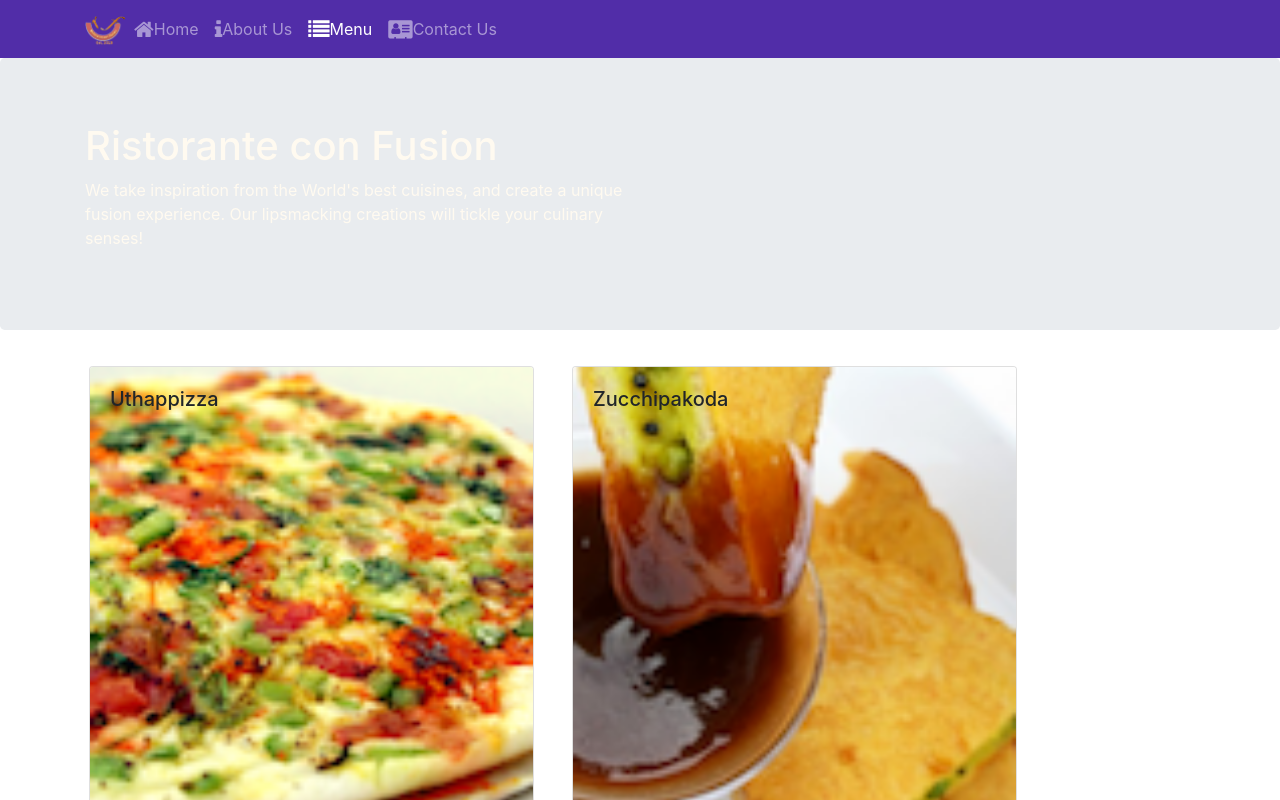
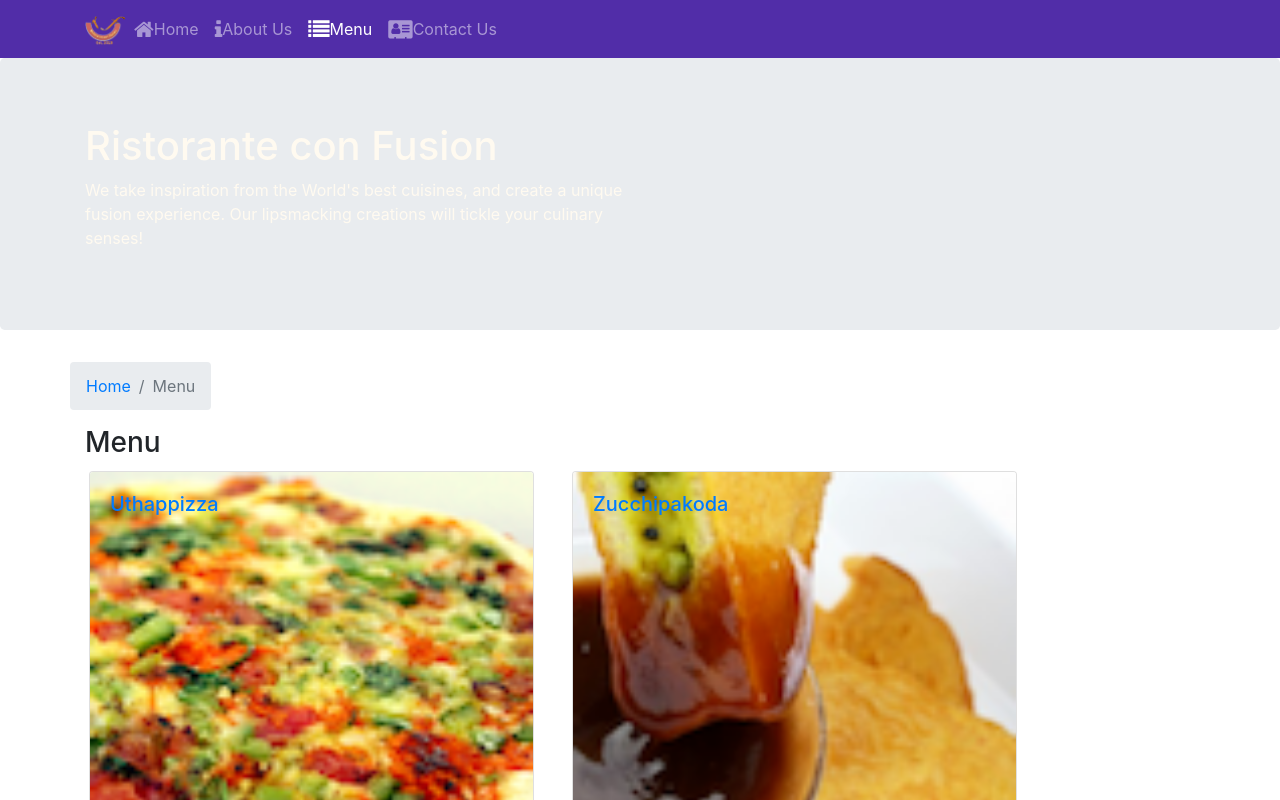
Before and after one commit to ShuLi1023/React, a React (Create React App) app: page /menu in a window 1280 px wide. Shown: the top 800 px of the page. Built offline with nearby package versions, Linux system fonts and the light colour scheme.

Commit message:
Single Page Applications Part 2

```diff
--- a/src/components/ContactComponent.js
+++ b/src/components/ContactComponent.js
@@ -1,21 +1,35 @@
-import React from 'react';
+import React from "react";
+import { Breadcrumb, BreadcrumbItem } from 'reactstrap';
+import { Link } from 'react-router-dom';
 
 function Contact(props) {
-    return(
+  return (
     <div className="container">
-            <div className="row row-content">
+      <div className="row">
+        <Breadcrumb>
+          <BreadcrumbItem>
+            <Link to="/home">Home</Link>
+          </BreadcrumbItem>
+          <BreadcrumbItem active>Contact Us</BreadcrumbItem>
+        </Breadcrumb>
         <div className="col-12">
           <h3>Location Information</h3>
         </div>
         <div className="col-12 col-sm-4 offset-sm-1">
           <h5>Our Address</h5>
           <address>
-                        121, Clear Water Bay Road<br />
-                        Clear Water Bay, Kowloon<br />
-                        HONG KONG<br />
-                        <i className="fa fa-phone"></i>: +852 1234 5678<br />
-                        <i className="fa fa-fax"></i>: +852 8765 4321<br />
-                        <i className="fa fa-envelope"></i>: <a href="mailto:confusion@food.net">confusion@food.net</a>
+            121, Clear Water Bay Road
+            <br />
+            Clear Water Bay, Kowloon
+            <br />
+            HONG KONG
+            <br />
+            <i className="fa fa-phone"></i>: +852 1234 5678
+            <br />
+            <i className="fa fa-fax"></i>: +852 8765 4321
+            <br />
+            <i className="fa fa-envelope"></i>:{" "}
+            <a href="mailto:confusion@food.net">confusion@food.net</a>
           </address>
         </div>
         <div className="col-12 col-sm-6 offset-sm-1">
@@ -23,9 +37,23 @@ function Contact(props) {
         </div>
         <div className="col-12 col-sm-11 offset-sm-1">
           <div className="btn-group" role="group">
-                        <a role="button" className="btn btn-primary" href="tel:+85212345678"><i className="fa fa-phone"></i> Call</a>
-                        <a role="button" className="btn btn-info"><i className="fa fa-skype"></i> Skype</a>
-                        <a role="button" className="btn btn-success" href="mailto:confusion@food.net"><i className="fa fa-envelope-o"></i> Email</a>
+            <a
+              role="button"
+              className="btn btn-primary"
+              href="tel:+85212345678"
+            >
+              <i className="fa fa-phone"></i> Call
+            </a>
+            <a role="button" className="btn btn-info">
+              <i className="fa fa-skype"></i> Skype
+            </a>
+            <a
+              role="button"
+              className="btn btn-success"
+              href="mailto:confusion@food.net"
+            >
+              <i className="fa fa-envelope-o"></i> Email
+            </a>
           </div>
         </div>
       </div>
--- a/src/components/DishdetailComponent.js
+++ b/src/components/DishdetailComponent.js
@@ -5,10 +5,12 @@ import {
   CardText,
   CardBody,
   CardTitle,
+  Breadcrumb,
+  BreadcrumbItem,
 } from "reactstrap";
+import { Link } from "react-router-dom";
 
-
-  function RenderDish({dish}) {
+function RenderDish({ dish }) {
   if (dish != null)
     return (
       <Card>
@@ -22,9 +24,9 @@ import {
   else return <div></div>;
 }
 
-  function RenderComments({dish}) {
-    if (dish != null && dish.comments != null) {
-      const cmts = dish.comments.map((cmt) => {
+function RenderComments({ comments }) {
+  if (comments != null) {
+    const cmts = comments.map((cmt) => {
       return (
         <li key={cmt.id}>
           <p className="list-item">{cmt.comment}</p>
@@ -47,19 +49,29 @@ import {
     );
   } else return <div></div>;
 }
-  const DishDetail= (props) => {
+const DishDetail = (props) => {
   return (
     <div className="container">
       <div className="row">
+        <Breadcrumb>
+          <BreadcrumbItem>
+            <Link to="/menu">Menu</Link>
+          </BreadcrumbItem>
+          <BreadcrumbItem active>{props.dish.name}</BreadcrumbItem>
+        </Breadcrumb>
+        <div className="col-12">
+          <h3>{props.dish.name}</h3>
+          <hr />
+        </div>
         <div className="col-12 col-md-5 m-1">
           <RenderDish dish={props.dish} />
         </div>
         <div className="col-12 col-md-5 m-1">
-        <RenderComments dish={props.dish} />
+          <RenderComments comments={props.comments} />
         </div>
       </div>
     </div>
   );
-  }
+};
 
 export default DishDetail;
--- a/src/components/MainComponent.js
+++ b/src/components/MainComponent.js
@@ -3,6 +3,7 @@ import Home from './HomeComponent';
 import Header from './HeaderComponent';
 import Menu from './MenuComponent';
 import Contact from './ContactComponent';
+import DishDetail from './DishdetailComponent';
 import { DISHES } from '../shared/dishes';
 import Footer from './FooterComponent';
 import { Switch, Route, Redirect } from 'react-router-dom';
@@ -30,14 +31,21 @@ class Main extends Component {
         <Home dish={this.state.dishes.filter((dish) => dish.featured)[0]}
         promotion={this.state.promotions.filter((promo) => promo.featured)[0]}
         leader={this.state.leaders.filter((leader) => leader.featured)[0]} />
-      )
-    }
+      );
+    };
+    const DishWithId = (props) => {
+      return(
+        <DishDetail dish={this.state.dishes.filter((dish) => dish.id === parseInt(props.match.params.dishID,10))[0]}
+            comments={this.state.comments.filter((comment) => comment.dishId === parseInt(props.match.params.dishID,10))} />
+      );
+    };
     return (
       <div>
         <Header />
         <Switch>
           <Route path="/home" component={HomePage} />
           <Route exact path="/menu" component={() => <Menu dishes={this.state.dishes} />} />
+          <Route path='/menu/:dishID' component={DishWithId} />
           <Route exact path="/contactus" component={Contact} />
           <Redirect to="/home" />
         </Switch>
--- a/src/components/MenuComponent.js
+++ b/src/components/MenuComponent.js
@@ -4,17 +4,22 @@ import {
   CardImg,
   CardImgOverlay,
   CardTitle,
+  Breadcrumb,
+  BreadcrumbItem
 } from "reactstrap";
+import { Link } from 'react-router-dom';
 
-
-function ReturnIterm({dish, onClick}) {
+function ReturnIterm({dish}) {
   return(
-<Card key={dish.id} onClick={() => onClick(dish.id)}>
+<Card>
+  <Link to={`/menu/${dish.id}`} >
     <CardImg width="100%" src={dish.image} alt={dish.name} />
     <CardImgOverlay>
       <CardTitle>{dish.name}</CardTitle>
     </CardImgOverlay>
+    </Link>
   </Card>
+
   )
 
 }
@@ -25,13 +30,22 @@ const Menu = (props) => {
   const menu = props.dishes.map((dish) => {
     return (
       <div className="col-12 col-md-5 m-1">
-        <ReturnIterm dish={dish} onClick={props.onClick} />
+        <ReturnIterm dish={dish}  />
       </div>
     );
   });
 
   return (
     <div className="container">
+      <div className="row">
+        <Breadcrumb>
+        <BreadcrumbItem><Link to='/home'>Home</Link></BreadcrumbItem>
+        <BreadcrumbItem active>Menu</BreadcrumbItem>
+        </Breadcrumb>
+        <div className="col-12">
+          <h3>Menu</h3>
+        </div>
+      </div>
       <div className="row">{menu}</div>
     </div>
   );
```
Lines whose indentation alone changed are shown as unchanged.
